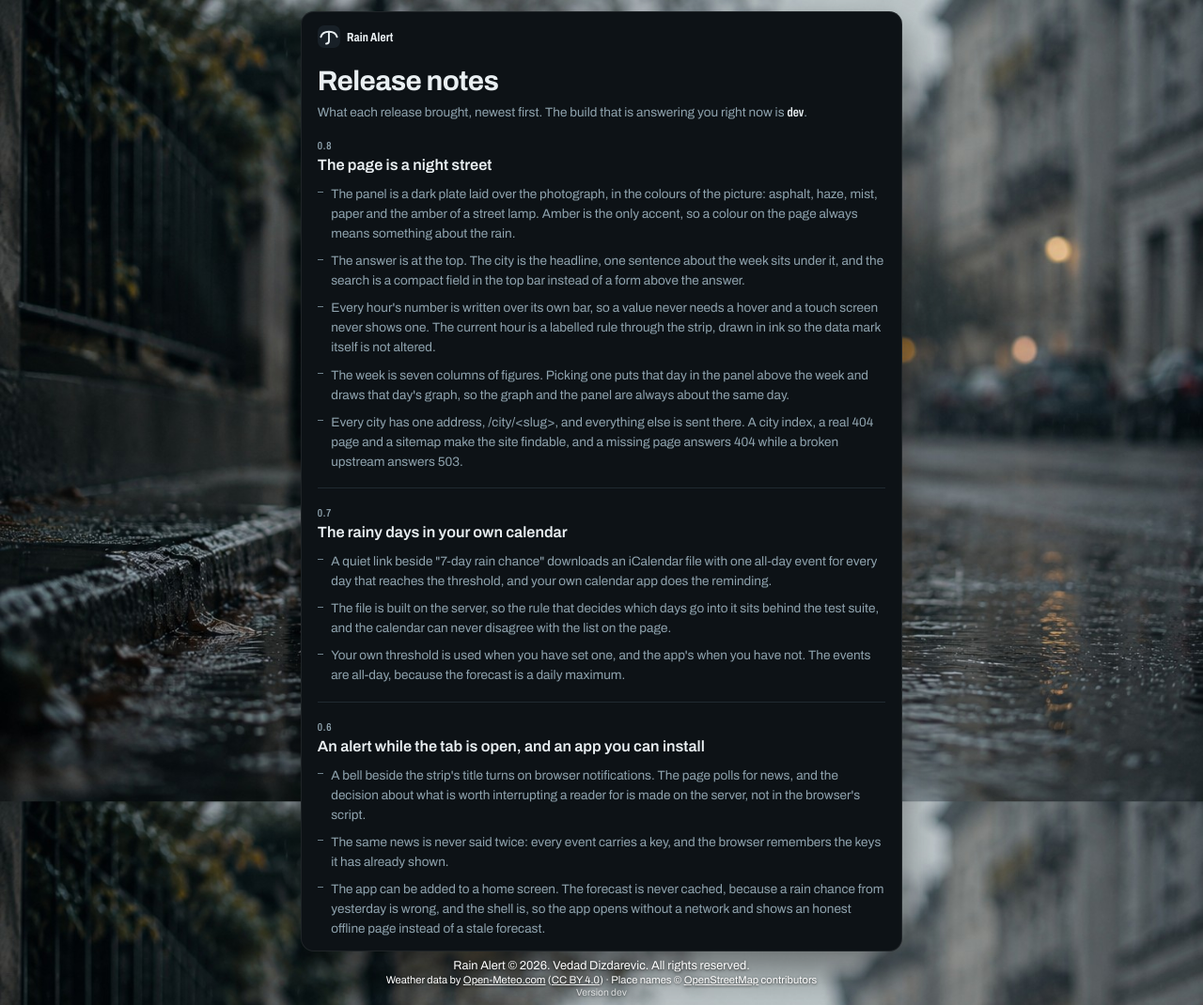
After one commit to lasiurusbat/RainAlert, a Flask app: page /release-notes in a window 1280 px wide. The commit adds this page. Shown: the whole page at 94% size. Run offline with Flask 3, Linux system fonts and the light colour scheme; some libraries are stand-ins or nearby versions.

Commit message:
Say what each release brought, on the page
The footer now carries a link to the release notes, after the version and
behind a "|", on every page of the site. The notes themselves are a page
like any other: the same background photograph, the same panel over it,
the same frame. The build that is answering is named on it, so the page
and the footer cannot disagree about which release is running.

The content lives in releases.py, the way the curated cities live in
cities.py — written by hand, describing the app rather than generated
from it. Cutting a release means adding an entry at the top of RELEASES.

The footer was three copies of the same markup, one in each template. It
is one Jinja macro now, in templates/_footer.html, and every page calls
it, so the version, the credits and the release-notes link cannot drift
apart from page to page. The notes page calls it with
release_notes=False, so it does not link to itself.

There is no amber on the page. The lamp means rain on the forecast page,
and a colour that means one thing on one page must not mean nothing on
the next.

- The new page is in the sitemap and has a title, a description, a
  canonical link and a social card
- API.md and openapi.yaml describe the new endpoint, as the two halves
  of the reference have to be changed together
- The footer is one macro, and a test says it is byte-identical on every
  page
- The credit test now checks the links that leave the site; a link to
  another page of the same site is not a link that can reach a window
- 359 offline tests, 79 browser tests, 7 live tests

Co-Authored-By: Claude Code <noreply@anthropic.com>

```diff
--- a/app.py
+++ b/app.py
@@ -21,6 +21,7 @@ from geopy.exc import GeocoderQueryError, GeocoderServiceError, GeocoderTimedOut
 from geopy.geocoders import Nominatim
 
 from cities import CITY_NAMES, CITY_SLUGS, CURATED_CITIES
+from releases import RELEASES
 
 # Load environment variables from .env file
 load_dotenv()
@@ -1831,6 +1832,30 @@ def cities_index():
     )
 
 
+@app.route('/release-notes')
+def release_notes():
+    """What each release brought.
+
+    The notes are written by hand, in `releases.py`, the same way the API
+    reference is: they describe the app rather than being generated from
+    it. The page is a page like any other, with the same panel and the
+    same background, and the footer links to it from everywhere else.
+    """
+    return render_template(
+        'release_notes.html',
+        page_title="Release notes - Rain Alert",
+        page_description=("What changed in each release of Rain Alert: the "
+                          "night street page, the calendar export, the "
+                          "browser notification and the installable app."),
+        canonical_url=canonical_url("/release-notes"),
+        og_image_url=OG_IMAGE,
+        og_image_width=OG_IMAGE_WIDTH,
+        og_image_height=OG_IMAGE_HEIGHT,
+        structured_data=structured_data(),
+        releases=RELEASES,
+    )
+
+
 @app.route('/robots.txt')
 def robots():
     """Where the crawlers may go.
@@ -1863,6 +1888,7 @@ def sitemap():
     urls = [
         ("/", "1.0", "daily"),
         ("/cities", "0.8", "weekly"),
+        ("/release-notes", "0.4", "monthly"),
     ]
     for slug, _name in CURATED_CITIES:
         urls.append((f"/city/{slug}", "0.7", "daily"))
--- a/static/service-worker.js
+++ b/static/service-worker.js
@@ -14,7 +14,7 @@
  * is refreshed in the background, so a reader gets the new files on the
  * load after the one that fetched them.
  */
-const CACHE_VERSION = 'v10';
+const CACHE_VERSION = 'v11';
 const CACHE_NAME = 'rainalert-shell-' + CACHE_VERSION;
 
 /* The shell: the files the page needs to look like Rain Alert. The
--- a/static/style.css
+++ b/static/style.css
@@ -1215,6 +1215,108 @@ button:focus-visible {
     opacity: 0.72;
 }
 
+/* The release notes link, after the build. The separator is a pipe rather
+   than a dot, so the two read as two different kinds of thing: one is
+   which build is answering, the other is a page to read. */
+.build-sep {
+    margin: 0 0.35rem;
+    opacity: 0.7;
+}
+
+.release-link {
+    color: inherit;
+    text-decoration: underline;
+    text-decoration-color: rgba(255, 255, 255, 0.4);
+    text-underline-offset: 3px;
+}
+
+.release-link:hover,
+.release-link:focus-visible {
+    text-decoration-color: currentColor;
+}
+
+/* --- The release notes ------------------------------------------------------
+   A page like any other: the same panel over the same photograph. The
+   notes are the app's own history, so the type does the work - the version
+   is narrow, the name is wide, and the points are quiet prose.
+
+   No amber here. The lamp means rain on the forecast page, and a colour
+   that means one thing on one page must not mean nothing on the next. */
+.notes-lead {
+    color: var(--mist);
+    margin: 0.5rem 0 1.1rem;
+}
+
+.notes-version {
+    color: var(--paper);
+    font-variation-settings: 'wdth' 74, 'wght' 600;
+}
+
+.releases {
+    list-style: none;
+    margin: 0;
+    padding: 0;
+}
+
+.release {
+    padding: 0 0 1.1rem;
+    margin: 0 0 1.1rem;
+    border-bottom: 1px solid var(--line);
+}
+
+.release:last-child {
+    padding-bottom: 0;
+    margin-bottom: 0;
+    border-bottom: none;
+}
+
+.release-version {
+    margin: 0;
+    font-size: 0.72rem;
+    font-variation-settings: 'wdth' 74, 'wght' 600;
+    letter-spacing: 0.06em;
+    color: var(--mist);
+}
+
+.release-name {
+    margin: 0.15rem 0 0.6rem;
+    font-size: 1.02rem;
+    line-height: 1.25;
+    font-variation-settings: 'wdth' 100, 'wght' 600;
+    color: var(--paper);
+}
+
+.release-points {
+    margin: 0;
+    padding: 0;
+    list-style: none;
+    font-size: 0.85rem;
+    line-height: 1.55;
+    color: var(--mist);
+}
+
+.release-points li {
+    position: relative;
+    padding-left: 0.9rem;
+    margin-bottom: 0.5rem;
+}
+
+.release-points li:last-child {
+    margin-bottom: 0;
+}
+
+/* A small rule rather than a bullet: the same mark as the app's own
+   accents, and it cannot be mistaken for a rain mark. */
+.release-points li::before {
+    content: "";
+    position: absolute;
+    left: 0;
+    top: 0.62em;
+    width: 0.4rem;
+    height: 1px;
+    background: var(--dim);
+}
+
 /* --- The offline page ------------------------------------------------------
    The page the service worker shows when there is no network. It says what
    is wrong, and it shows no forecast at all: a stale rain chance is worse
--- /dev/null
+++ b/templates/_footer.html
@@ -0,0 +1,31 @@
+{# The site footer, in one place.
+
+   Every page ends with the same footer: the copyright, the optional
+   donation link, the data credits, and the build that is answering. The
+   credits are required by the Open-Meteo licence, so the footer is not
+   optional markup either.
+
+   The macro is imported with the context, so it can read the donation
+   link and the build's version the same way the page does.
+
+   `release_notes` is false on the release notes page itself: a link to
+   the page you are already on is not an offer. #}
+{% macro site_footer(release_notes=True) %}
+<footer class="copyright">
+    Rain Alert © 2026. Vedad Dizdarevic. All rights reserved.
+    {% if donation_url %}
+    <a href="{{ donation_url }}" target="_blank" rel="noopener noreferrer">Buy me a coffee<span class="sr-only"> (donation, opens in a new tab)</span></a>
+    {% endif %}
+    <span class="credits">
+        Weather data by <a href="https://open-meteo.com/" target="_blank" rel="noopener noreferrer">Open-Meteo.com</a>
+        (<a href="https://creativecommons.org/licenses/by/4.0/" target="_blank" rel="noopener noreferrer">CC BY 4.0</a>)
+        · Place names © <a href="https://www.openstreetmap.org/copyright" target="_blank" rel="noopener noreferrer">OpenStreetMap</a> contributors
+    </span>
+    <!-- Which build this is. It sits under the credits, so the
+         answer to "which version is this?" is on the page. -->
+    <span class="build-info">
+        Version {{ app_version }}{% if app_commit %} · build {{ app_commit }}{% endif %}
+        {% if release_notes %}<span class="build-sep" aria-hidden="true">|</span><a class="release-link" href="{{ url_for('release_notes') }}">Release notes</a>{% endif %}
+    </span>
+</footer>
+{% endmacro %}
--- /dev/null
+++ b/templates/release_notes.html
@@ -0,0 +1,76 @@
+<!DOCTYPE html>
+{% from '_footer.html' import site_footer with context %}
+<html lang="en" class="no-js">
+<head>
+    <meta charset="UTF-8">
+    <meta name="viewport" content="width=device-width, initial-scale=1.0">
+    <title>{{ page_title }}</title>
+    <meta name="description" content="{{ page_description }}">
+    <link rel="canonical" href="{{ canonical_url }}">
+    <meta name="robots" content="index, follow, max-image-preview:large">
+    <meta name="theme-color" content="#0d1216">
+    <meta property="og:type" content="website">
+    <meta property="og:site_name" content="Rain Alert">
+    <meta property="og:title" content="{{ page_title }}">
+    <meta property="og:description" content="{{ page_description }}">
+    <meta property="og:url" content="{{ canonical_url }}">
+    <meta property="og:image" content="{{ og_image_url }}">
+    <meta property="og:image:width" content="{{ og_image_width }}">
+    <meta property="og:image:height" content="{{ og_image_height }}">
+    <meta property="og:image:alt" content="Rain Alert - the 7-day rain chance for any city">
+    <meta property="og:locale" content="en">
+    <meta name="twitter:card" content="summary_large_image">
+    <meta name="twitter:title" content="{{ page_title }}">
+    <meta name="twitter:description" content="{{ page_description }}">
+    <meta name="twitter:image" content="{{ og_image_url }}">
+    <link rel="icon" type="image/svg+xml" href="{{ url_for('static', filename='favicon.svg') }}">
+    <link rel="preload" as="image" href="{{ url_for('static', filename='image/rain-alert-bg.jpg') }}">
+    <link rel="preload" as="font" type="font/woff2" crossorigin
+          href="{{ url_for('static', filename='fonts/archivo-latin.woff2') }}">
+    <link rel="manifest" href="{{ url_for('manifest') }}">
+    <link rel="apple-touch-icon" href="{{ url_for('static', filename='icon-180.png') }}">
+    <link rel="stylesheet" href="{{ url_for('static', filename='style.css') }}">
+    <script type="application/ld+json">{{ structured_data | tojson }}</script>
+</head>
+<body data-autoload="0" data-search="none" data-city="" data-unit="celsius">
+    <div class="page">
+        <div class="container container-wide">
+            <div class="topbar">
+                <a class="brand" href="{{ url_for('index') }}">
+                    <svg class="brand-mark" viewBox="0 0 64 64" width="24" height="24"
+                         aria-hidden="true" focusable="false">
+                        <rect width="64" height="64" rx="14" fill="#182027"/>
+                        <g fill="none" stroke="#E9EFF2" stroke-width="5"
+                           stroke-linecap="round" stroke-linejoin="round">
+                            <path d="M9 33c6-20 40-20 46 0"/>
+                            <path d="M32 20v24a8 8 0 0 1-8 8"/>
+                        </g>
+                    </svg>
+                    <span class="brand-name">Rain Alert</span>
+                </a>
+            </div>
+            <div class="intro">
+                <h1 class="page-title">Release notes</h1>
+                <p class="notes-lead">What each release brought, newest first.
+                    The build that is answering you right now is
+                    <span class="notes-version">{{ app_version }}</span>.</p>
+            </div>
+            <ol class="releases">
+                {% for release in releases %}
+                <li class="release">
+                    <h2 class="release-version">{{ release.version }}</h2>
+                    <p class="release-name">{{ release.name }}</p>
+                    <ul class="release-points">
+                        {% for point in release.points %}
+                        <li>{{ point }}</li>
+                        {% endfor %}
+                    </ul>
+                </li>
+                {% endfor %}
+            </ol>
+        </div>
+
+        {{ site_footer(release_notes=False) }}
+    </div>
+</body>
+</html>
```
Also changed, not shown: API.md (+25 -3 lines), CLAUDE.md (+28 -5 lines), DEPLOY.md (+8 -1 lines), implementation-plan.md (+1 -1 lines), openapi.yaml (+25 -3 lines), releases.py (added, +85 -0 lines), templates/404.html (+2 -14 lines), templates/cities.html (+2 -14 lines), templates/index.html (+2 -16 lines), test_app.py (+99 -1 lines), test_browser.py (+77 -0 lines), README.md, 1 other file.
